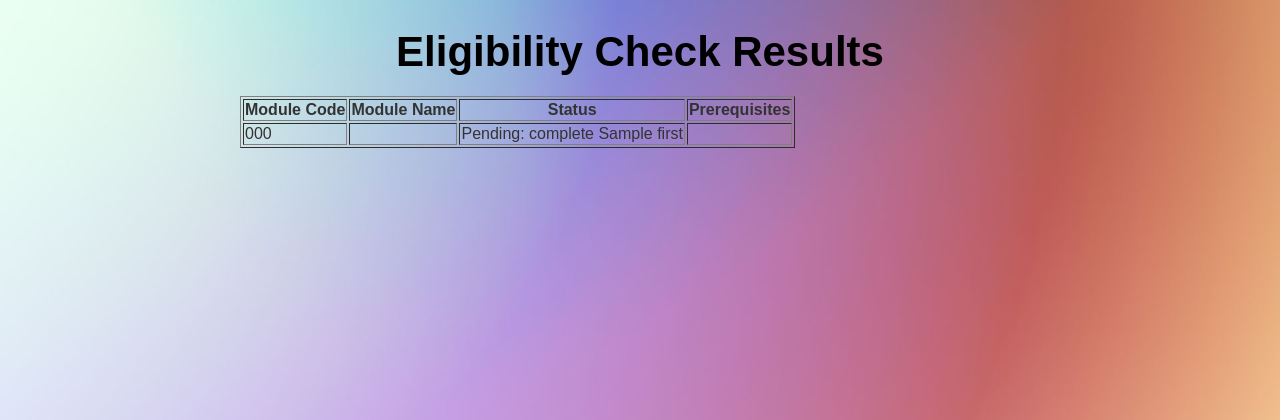
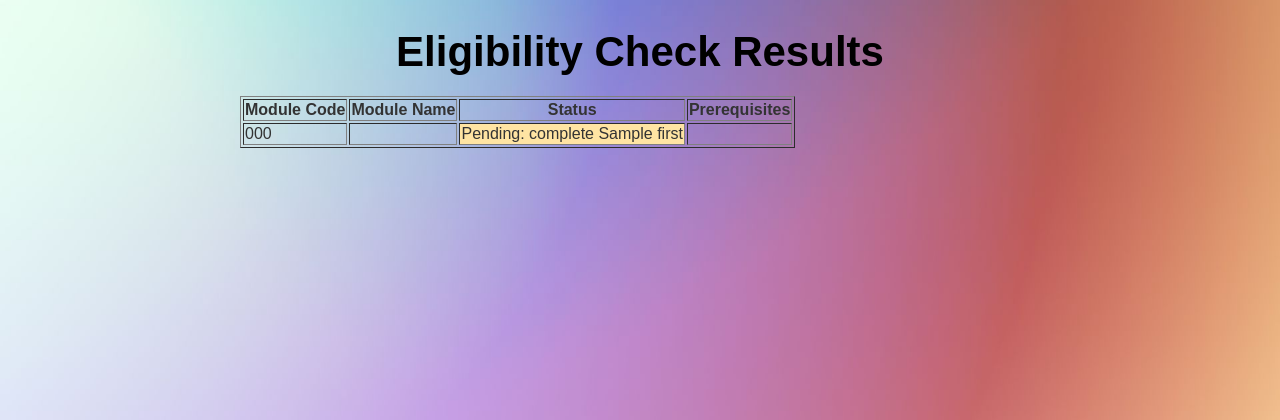
Before and after one commit to VeronikaShevc/module-picker, a FastAPI app: template templates/check.html in a window 1280 px wide. Shown: the top 420 px of the page. Run offline with FastAPI, Linux system fonts and the light colour scheme; the template is opened without the code that fills it: most values are stand-ins (such as "Sample title", 1, 10 or a date in 2020).

Commit message:
add pending status color styling

```diff
--- a/static/style.css
+++ b/static/style.css
@@ -70,3 +70,7 @@ a {
 .status-unclear {
     background-color: khaki;
 }
+
+.status-pending {
+    background-color: #ffe4a3;
+}
```
